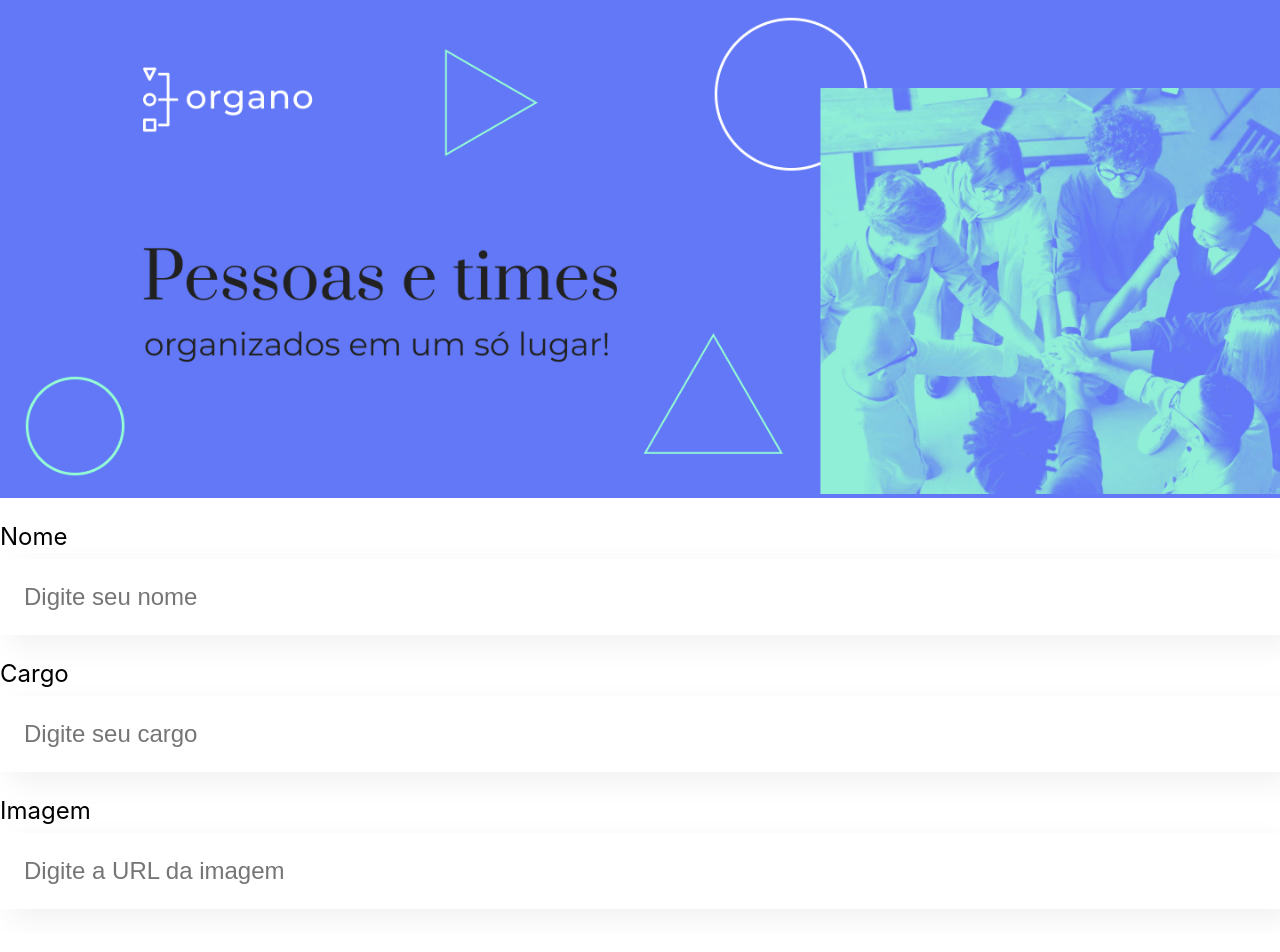
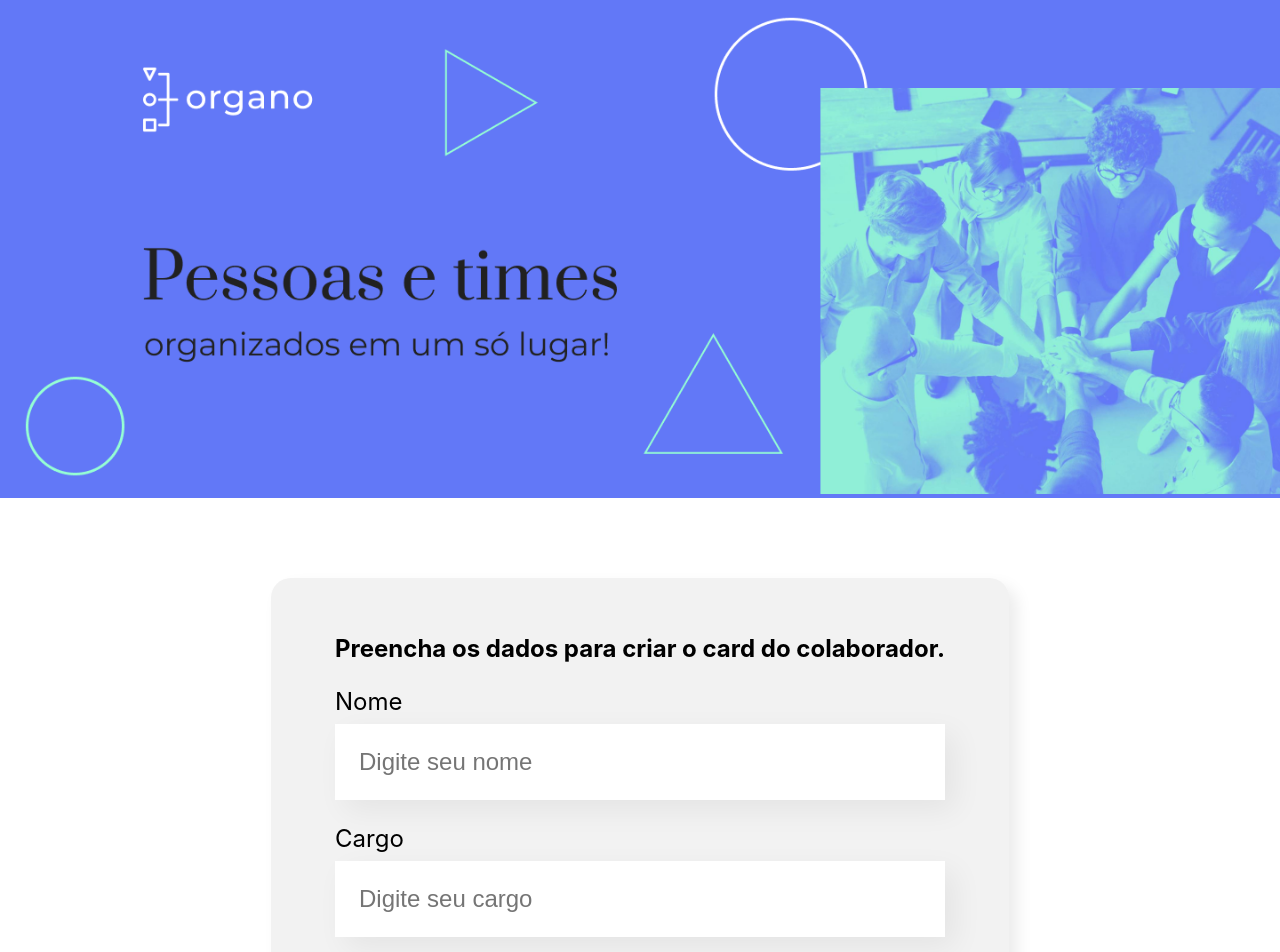
Before and after one commit to JorgeDeAquino/organo, a JavaScript app: page / in a window 1280 px wide. Shown: the top 952 px of the page. Built offline with nearby package versions, Linux system fonts and the light colour scheme; the HTML template or start-up script is replaced by a standard one.

Commit message:
evoluindo form

```diff
--- a/src/components/Formulario/Formulario.css
+++ b/src/components/Formulario/Formulario.css
@@ -0,0 +1,13 @@
+.formulario {
+    display: flex;
+    justify-content: center;
+    margin: 80px 0;
+}
+
+.formulario form {
+    max-width: 80%;
+    background-color: #f2f2f2;
+    border-radius: 20px;
+    padding: 36px 64px;
+    box-shadow: 8px 8px 16px rgba(0, 0, 0, 0.08);
+}
--- a/src/components/Formulario/index.js
+++ b/src/components/Formulario/index.js
@@ -3,8 +3,9 @@
 
 const Formulario = () => {
     return (
-        <section>
+        <section className='formulario'>
             <form>
+                <h2>Preencha os dados para criar o card do colaborador.</h2>
                 <CampoTexto label="Nome" placeholder="Digite seu nome" />
                 <CampoTexto label="Cargo" placeholder="Digite seu cargo" />
                 <CampoTexto label="Imagem" placeholder="Digite a URL da imagem" />
```
